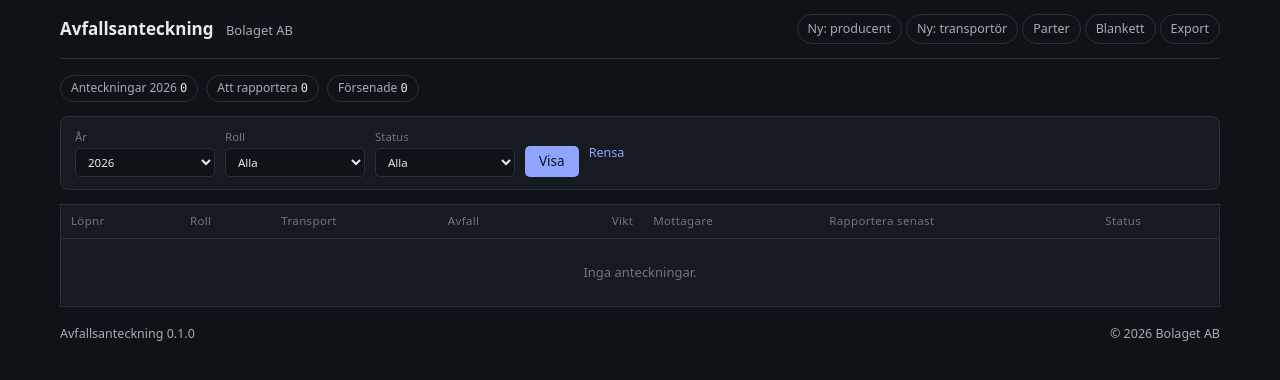
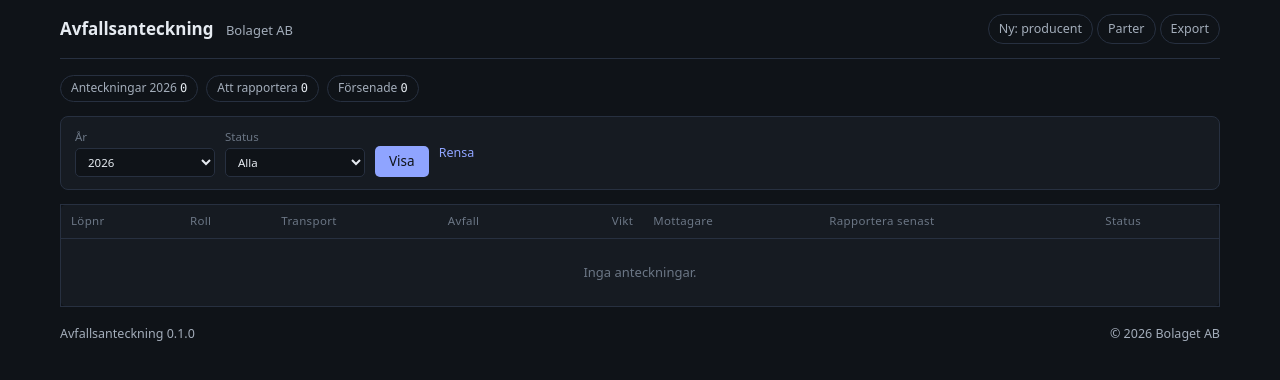
Before and after one commit to mews-se/avfallsanteckning, a Flask app: page / in a window 1280 px wide. Shown: the top 380 px of the page. Run offline with Flask 3, Linux system fonts and the light colour scheme; tables that the repository leaves empty hold one stand-in row (values such as "Sample post").

Commit message:
Let the transportör role be switched off
Most businesses only produce hazardous waste. The transporter notes and
the blank form are for those who transport it themselves, so they are
now enabled with [transportor] aktiv = true in config.toml and hidden
otherwise.

```diff
--- a/avfallsanteckning/config.py
+++ b/avfallsanteckning/config.py
@@ -14,6 +14,7 @@
         "kontakt": "",
     },
     "favoriter": {"koder": []},
+    "transportor": {"aktiv": False},
 }
 
 ARBETSSTALLE = {"namn": "", "adress": "", "kommun": "", "cfar": ""}
--- a/avfallsanteckning/templates/base.html
+++ b/avfallsanteckning/templates/base.html
@@ -13,10 +13,10 @@
 {% endif %}  <h1><a href="{{ url_for('app.index') }}">Avfallsanteckning</a>{% if inst.verksamhet.namn and not logotyp %} <small>{{ inst.verksamhet.namn }}</small>{% endif %}</h1>
   <nav>
     <a href="{{ url_for('app.ny', roll='producent') }}">Ny: producent</a>
-    <a href="{{ url_for('app.ny', roll='transportor') }}">Ny: transportör</a>
-    <a href="{{ url_for('app.parter') }}">Parter</a>
-    <a href="{{ url_for('app.blankett') }}" target="_blank">Blankett</a>
-    <a href="{{ url_for('app.export') }}">Export</a>
+{% if inst.transportor.aktiv %}    <a href="{{ url_for('app.ny', roll='transportor') }}">Ny: transportör</a>
+{% endif %}    <a href="{{ url_for('app.parter') }}">Parter</a>
+{% if inst.transportor.aktiv %}    <a href="{{ url_for('app.blankett') }}" target="_blank">Blankett</a>
+{% endif %}    <a href="{{ url_for('app.export') }}">Export</a>
   </nav>
 </div>
 {% with meddelanden = get_flashed_messages(with_categories=true) %}
--- a/avfallsanteckning/templates/index.html
+++ b/avfallsanteckning/templates/index.html
@@ -10,10 +10,10 @@
     {% for a in ar_lista %}<option value="{{ a }}"{% if a == ar %} selected{% endif %}>{{ a }}</option>{% endfor %}
     <option value="alla"{% if ar == 'alla' %} selected{% endif %}>Alla</option>
   </select></label>
-  <label>Roll<select name="roll"><option value="">Alla</option>
+{% if inst.transportor.aktiv %}  <label>Roll<select name="roll"><option value="">Alla</option>
     {% for k, n in ROLLER.items() %}<option value="{{ k }}"{% if k == roll %} selected{% endif %}>{{ n }}</option>{% endfor %}
   </select></label>
-  <label>Status<select name="status"><option value="">Alla</option>
+{% endif %}  <label>Status<select name="status"><option value="">Alla</option>
     {% for k, n in STATUS.items() %}<option value="{{ k }}"{% if k == status %} selected{% endif %}>{{ n }}</option>{% endfor %}
   </select></label>
   <button type="submit">Visa</button><a href="{{ url_for('app.index') }}">Rensa</a>
--- a/avfallsanteckning/views.py
+++ b/avfallsanteckning/views.py
@@ -289,7 +289,7 @@
 
 @bp.route("/ny/<roll>", methods=["GET", "POST"])
 def ny(roll):
-    if roll not in ROLLER:
+    if roll not in ROLLER or (roll == "transportor" and not current_app.config["INST"]["transportor"]["aktiv"]):
         abort(404)
     conn = get_db()
     if request.method == "POST":
@@ -436,6 +436,8 @@
 
 @bp.get("/transportdokument.pdf")
 def blankett():
+    if not current_app.config["INST"]["transportor"]["aktiv"]:
+        abort(404)
     return _pdf(pdf.blankett(current_app.config["INST"]), "transportdokument-blankett.pdf")
 
 
--- a/config.example.toml
+++ b/config.example.toml
@@ -27,6 +27,11 @@
   "20 01 21*",
 ]
 
+# anteckningar som transportör (6 kap. 2 §) och den tomma blanketten,
+# för verksamheter som själva transporterar farligt avfall
+[transportor]
+aktiv = false
+
 # arbetsställen att välja bland som plats där avfallet producerats;
 # CFAR är arbetsställets nummer hos SCB, tomt för en plats som inte är ett eget arbetsställe
 [[arbetsstallen]]
```
Also changed, not shown: tests/test_app.py (+21 -0 lines), README.md.
